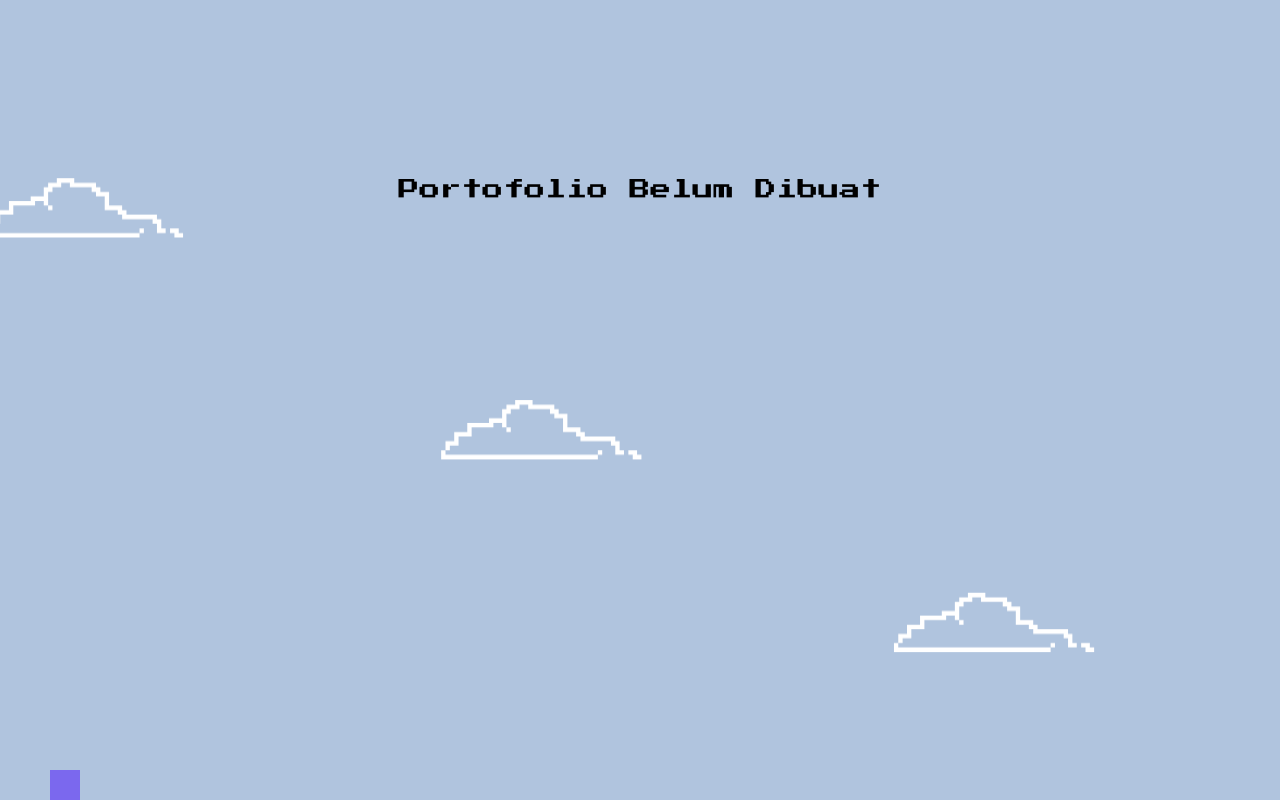
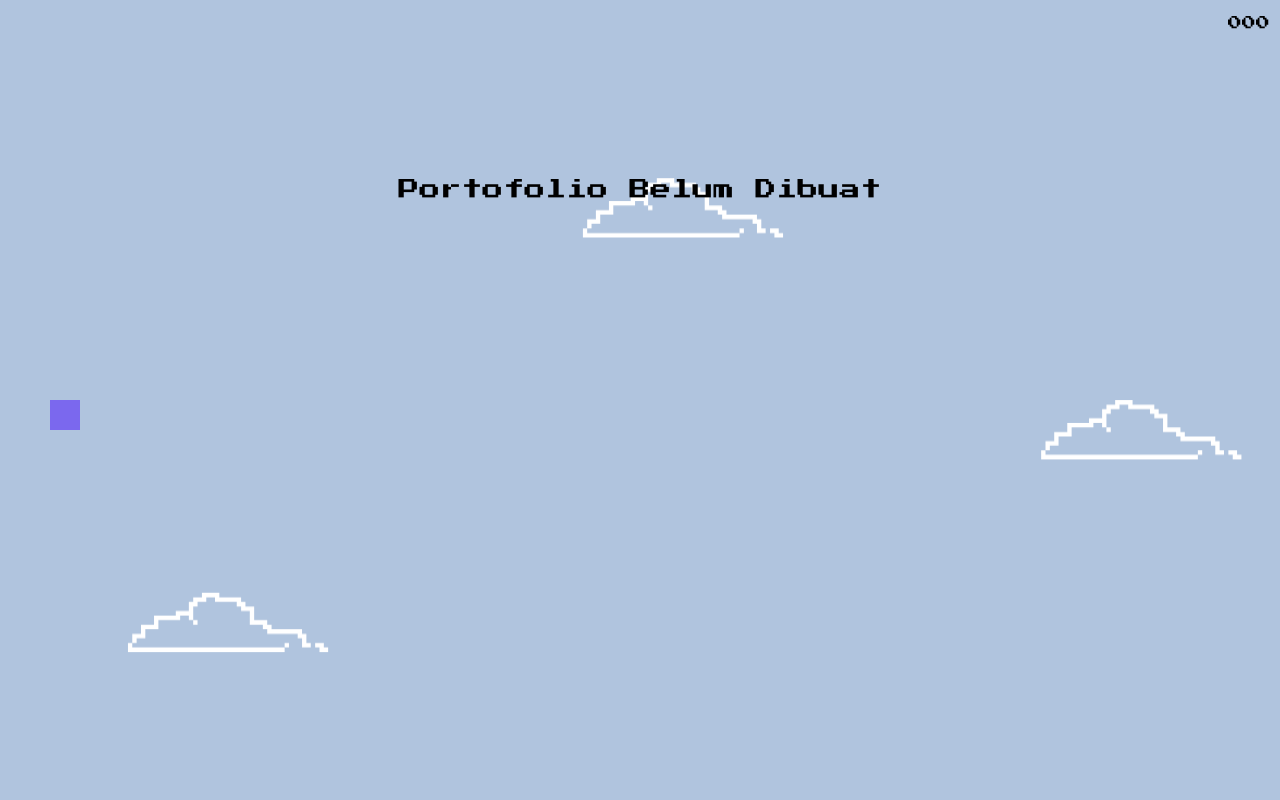
Before and after one commit to Yeonbii/yeonbii.github.io, a plain HTML site: page index.html in a window 1280 px wide. Drawn offline with Linux system fonts and the light colour scheme.

Commit message:
Menambahkan skor dan perbaikan objek player

```diff
--- a/index.html
+++ b/index.html
@@ -12,6 +12,7 @@
     <script src="src/js/classes/Ground.js"></script>
     <script src="src/js/classes/Player.js"></script>
     <script src="src/js/classes/Notification.js"></script>
+    <script src="src/js/classes/Score.js"></script>
     <script src="src/js/main.js"></script>
 </body>
 </html>
--- a/src/js/classes/Ground.js
+++ b/src/js/classes/Ground.js
@@ -25,10 +25,9 @@ class Ground {
     }
 
     update() {
-        // Update posisi x gambar
         this.position.x -= this.speed;
 
-        // Jika gambar sudah keluar dari layar, reset posisi gambar ke kanan
+        // reset gambar
         if (this.position.x <= -this.width) {
             this.position.x = 0;
         }
--- a/src/js/classes/Notification.js
+++ b/src/js/classes/Notification.js
@@ -1,7 +1,7 @@
 class Notification {
     constructor(props) {
         this.text = props.text;
-        this.font = props.font;
+        this.font = props.fontSize + 'px' + ' ' + props.fontType;
         this.color = props.color;
         this.position = {
             x: props.position.x,
@@ -16,11 +16,14 @@ class Notification {
         board.font = this.font;
 
         const textWidth = board.measureText(this.text).width;
-        let x = 0;
-        if (this.position.x == "Tengah") {
+        let x = this.position.x;
+
+        if (x == "Tengah") {
             x = (canvas.width - textWidth) / 2;
-        } else if (this.position.x == "Kanan") {
-            x = (canvas.width - textWidth);
+        } else if (x == "Kanan") {
+            x = (canvas.width - textWidth) - 10;
+        } else if (x == "Kiri") {
+            x = 10;
         }
 
         board.fillText(this.text, x, this.position.y);
--- a/src/js/classes/Player.js
+++ b/src/js/classes/Player.js
@@ -15,8 +15,11 @@ class Player {
         };
         this.gravity = 0.5;
 
+        this.scaleX = 1; // Skala lebar (default)
+        this.scaleY = 1; // Skala tinggi (default)
         console.log('player siap dibuat', props);
     }
+
 
     // kinematic eequation physic
     // heightjump = vi^2 / (2 * gravity)
@@ -27,6 +30,7 @@ class Player {
         if (direction == "ArrowUp" || direction == "Space" || direction == "Touch") {
             console.log('loncat');
             this.velocity.y = -Math.sqrt(2 * this.gravity * this.heightJump);
+            this.play = true;
         }
     }
 
--- /dev/null
+++ b/src/js/classes/Score.js
@@ -0,0 +1,44 @@
+class Score {
+    constructor(props) {
+        this.font = props.fontSize + 'px' + ' ' + props.fontType;
+        this.color = props.color;
+        this.position = {
+            x: props.position.x,
+            y: props.position.y,
+        };
+        this.currentScore = 0;
+        this.lastUpdateTime = Date.now(); // Waktu terakhir skor diperbarui
+    }
+
+    create() {
+        board.fillStyle = this.color;
+        board.font = this.font;
+
+        let currentScore = this.currentScore.toString().padStart(3, '0');
+
+        const textWidth = board.measureText(currentScore).width;
+        let x = this.position.x;
+
+        if (x == "Tengah") {
+            x = (canvas.width - textWidth) / 2;
+        } else if (x == "Kanan") {
+            x = (canvas.width - textWidth) - 10;
+        } else if (x == "Kiri") {
+            x = 10;
+        }
+
+        board.fillText(currentScore, x, this.position.y);
+    }
+
+    update() {
+        const now = Date.now();
+        const elapsed = now - this.lastUpdateTime; // Waktu yang telah berlalu sejak pembaruan terakhir
+
+        if (elapsed >= 1000) { // Jika sudah 1 detik (1000 ms)
+            this.currentScore += 1;
+            this.lastUpdateTime = now;
+        }
+    }
+
+
+}
--- a/src/js/main.js
+++ b/src/js/main.js
@@ -4,16 +4,20 @@ const board = canvas.getContext("2d");
 canvas.width = window.innerWidth;
 canvas.height = window.innerHeight;
 
-let font = "21px 'Press Start 2P', cursive";
+const fontType = "'Press Start 2P', cursive";
+
+let notificationFontSize = 21;
 if (canvas.width <= 480) {
-    font = "14px 'Press Start 2P', cursive";
+    notificationFontSize = 12;
 }
 
-const textNotification = {
+const notificationText = {
     text: "Portofolio Belum Dibuat",
-    font: font,
+    fontType: fontType,
+    fontSize: notificationFontSize,
     color: "black",
     position: {
+        // Tengah || Kanan || Kiri || Bebas
         x: "Tengah",
         y: canvas.height / 4
     }
@@ -27,20 +31,38 @@ const playerProperty = {
         x: 50,
         y: canvas.height / 2
     },
-    heightJump: 100
+    heightJump: 100,
+    play: false
 }
+
+const scoreValue = {
+    fontType: fontType,
+    fontSize: 14,
+    color: "black",
+    position: {
+        // Tengah || Kanan || Kiri || Bebas
+        x: "Kanan",
+        y: 30
+    }
+}
+
 
 const ground = new Ground("/src/assets/cloud.png", canvas.width, canvas.height, 2);
 const player = new Player(playerProperty);
-const notification = new Notification(textNotification);
+const notification = new Notification(notificationText);
+const score = new Score(scoreValue);
 
 function animate() {
     ground.create();
     player.create();
     notification.create();
+    score.create();
 
-    ground.update();
-    player.update();
+    if (player.play == true) {
+        ground.update();
+        player.update();
+        score.update();
+    }
 
     window.requestAnimationFrame(animate);
 }
@@ -49,7 +71,11 @@ window.addEventListener("keydown", function(callback) {
     player.movement(callback.code);
 });
 
-window.addEventListener("touchstart", function(event) {
+window.addEventListener("click", function(callback) {
+    player.movement('Touch');
+});
+
+window.addEventListener("touchstart", function() {
     // console.log(event);
     player.movement('Touch');
 });
```
